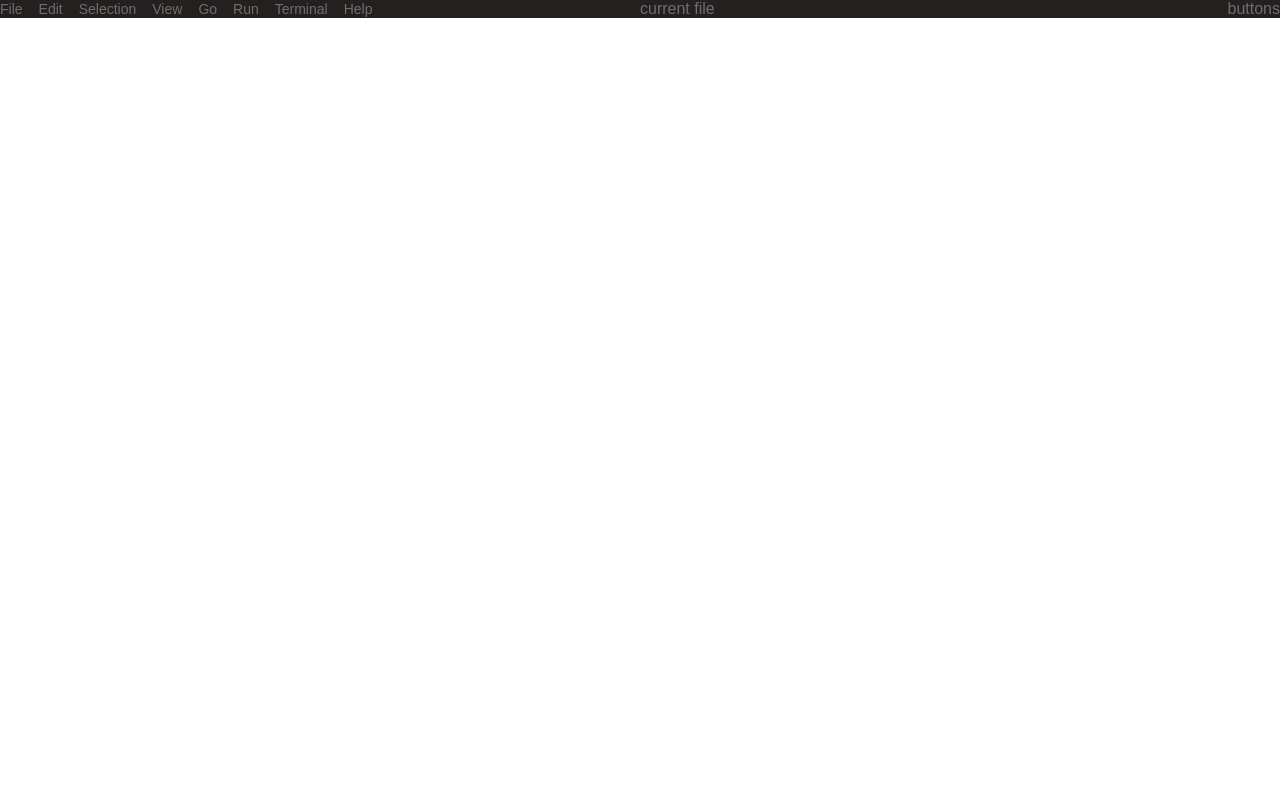
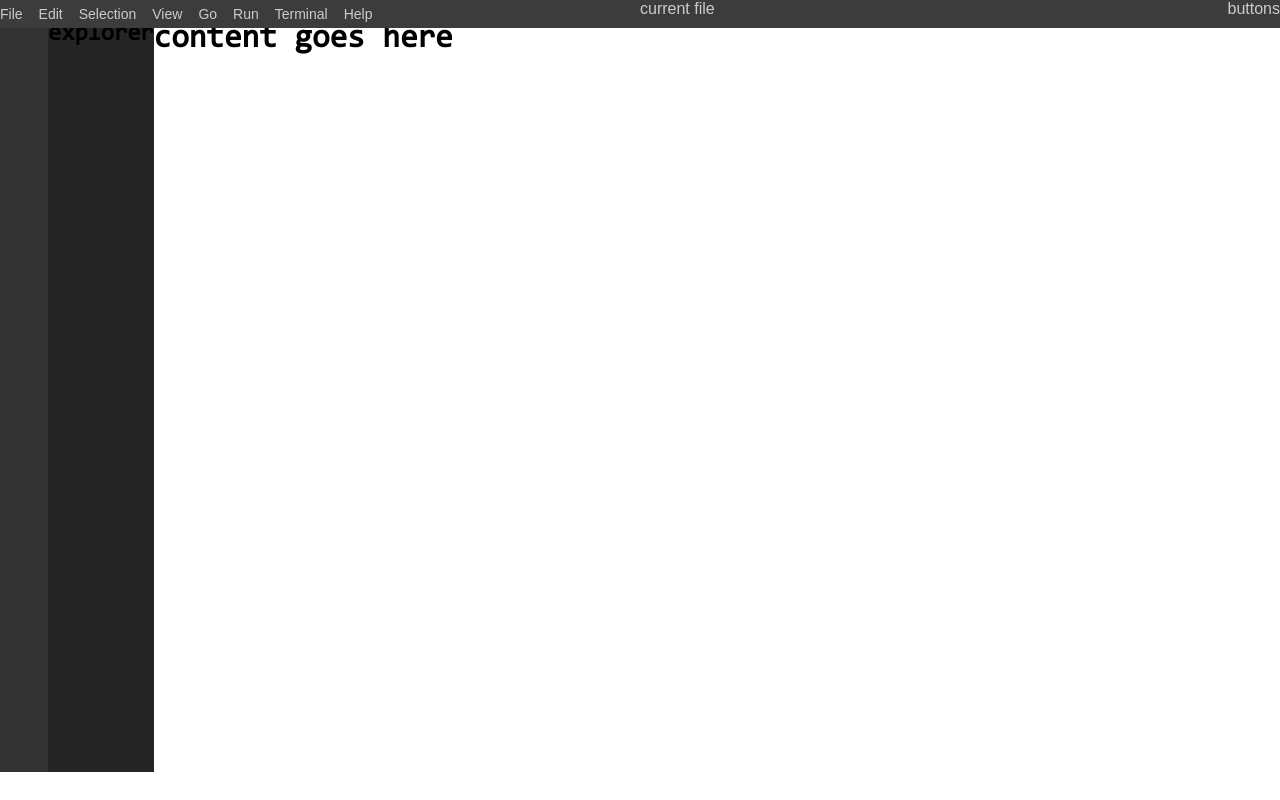
Before and after one commit to peterkwkwan/virtual-story-code, a React (Vite) app: page / in a window 1280 px wide. Built offline with nearby package versions, Linux system fonts and the light colour scheme.

Commit message:
theme colors and sidebar layout

```diff
--- a/src/App.tsx
+++ b/src/App.tsx
@@ -1,6 +1,8 @@
 import React from "react";
 import styled, { ThemeProvider } from "styled-components";
-import { TopNavigation } from "./components/TopNavigation";
+import { Content } from "./containers/Content";
+import { SideNavigation } from "./containers/SideNavigation";
+import { TopNavigation } from "./containers/TopNavigation";
 import GlobalStyle from "./theme/globalStyles";
 import { theme } from "./theme/theme";
 
@@ -10,6 +12,10 @@ function App() {
       <GlobalStyle />
       <ThemeProvider theme={theme}>
         <TopNavigation />
+        <div style={{ display: "flex", height: "calc(100vh - 28px)" }}>
+          <SideNavigation />
+          <Content />
+        </div>
       </ThemeProvider>
     </>
   );
--- /dev/null
+++ b/src/containers/Content.tsx
@@ -0,0 +1,9 @@
+import React from "react";
+
+export const Content = () => {
+  return (
+    <div>
+      <h1>content goes here</h1>
+    </div>
+  );
+};
--- /dev/null
+++ b/src/containers/SideNavigation.tsx
@@ -0,0 +1,27 @@
+import React from "react";
+import styled from "styled-components";
+
+const Sidebar = styled.aside`
+  background-color: ${(props) => props.theme.color.dark02};
+  height: 100%;
+  width: 48px;
+`;
+
+const Explorer = styled.aside`
+  background-color: ${(props) => props.theme.color.dark03};
+  height: 100%;
+  width: 300p;
+`;
+
+const SideNavigation = () => {
+  return (
+    <div style={{ display: "flex", height: "100%" }}>
+      <Sidebar />
+      <Explorer>
+        <h1>explorer</h1>
+      </Explorer>
+    </div>
+  );
+};
+
+export { SideNavigation };
--- a/src/components/TopNavigation.tsx
+++ b/src/containers/TopNavigation.tsx
@@ -18,10 +18,11 @@ const StyledNavigation = styled.div`
   left: 0;
   display: flex;
   justify-content: space-between;
-  background-color: ${(props) => props.theme.color.dark02};
-  color: ${(props) => props.theme.color.text};
+  background-color: ${(props) => props.theme.color.dark04};
+  color: ${(props) => props.theme.color.text01};
   font-weight: 500;
   width: 100vw;
+  height: 28px;
   font-family: sans-serif;
 `;
 
--- a/src/theme/theme.ts
+++ b/src/theme/theme.ts
@@ -1,13 +1,25 @@
 interface Theme {
-    color: Record<string, string>
+  color: Record<string, string>;
 }
 
-const theme : Theme = {
-    color: {
-        primary: 'yellow',
-        dark02: '#24201F',
-        text: '#6E6E6E',
-    }
-}
+const theme: Theme = {
+  color: {
+    dark01: "#1e1e1e",
+    dark02: "rgb(51, 51, 51)",
+    dark03: "#252526",
+    dark04: "rgb(60, 60, 60)",
 
-export {theme}
+    text01: "rgb(204, 204, 204)",
+    text02: "rgba(204, 204, 204, 0.5)",
+
+    constColor: "#569cd6",
+    objectColor: "#4fc1ff",
+    exportColor: "#c586c0",
+    typeColor: "#4ec9b0",
+    propertyColor: "#9cdcfe",
+    stringColor: "#ce9178",
+    variableColor: "#dcdcaa",
+  },
+};
+
+export { theme };
```
Also changed, not shown: 1 other file (tests, documents, lock files or other folders).
